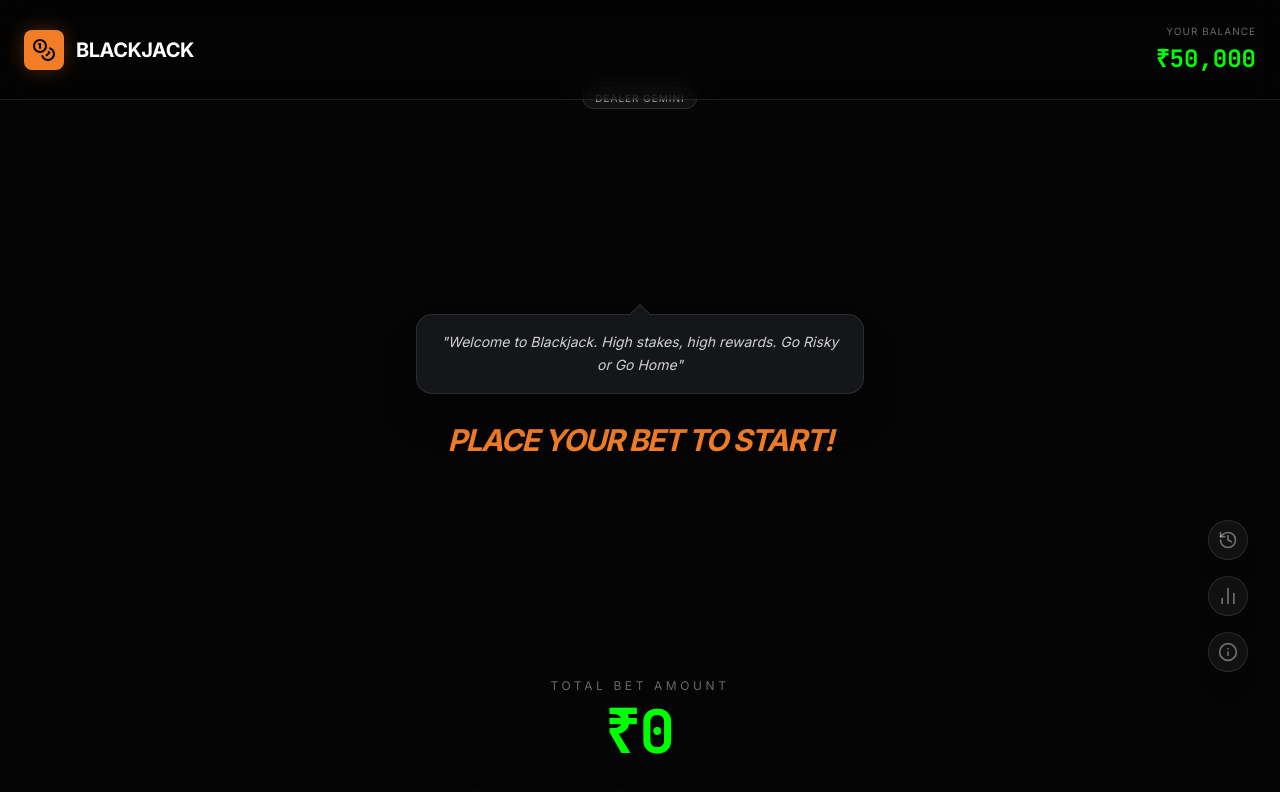
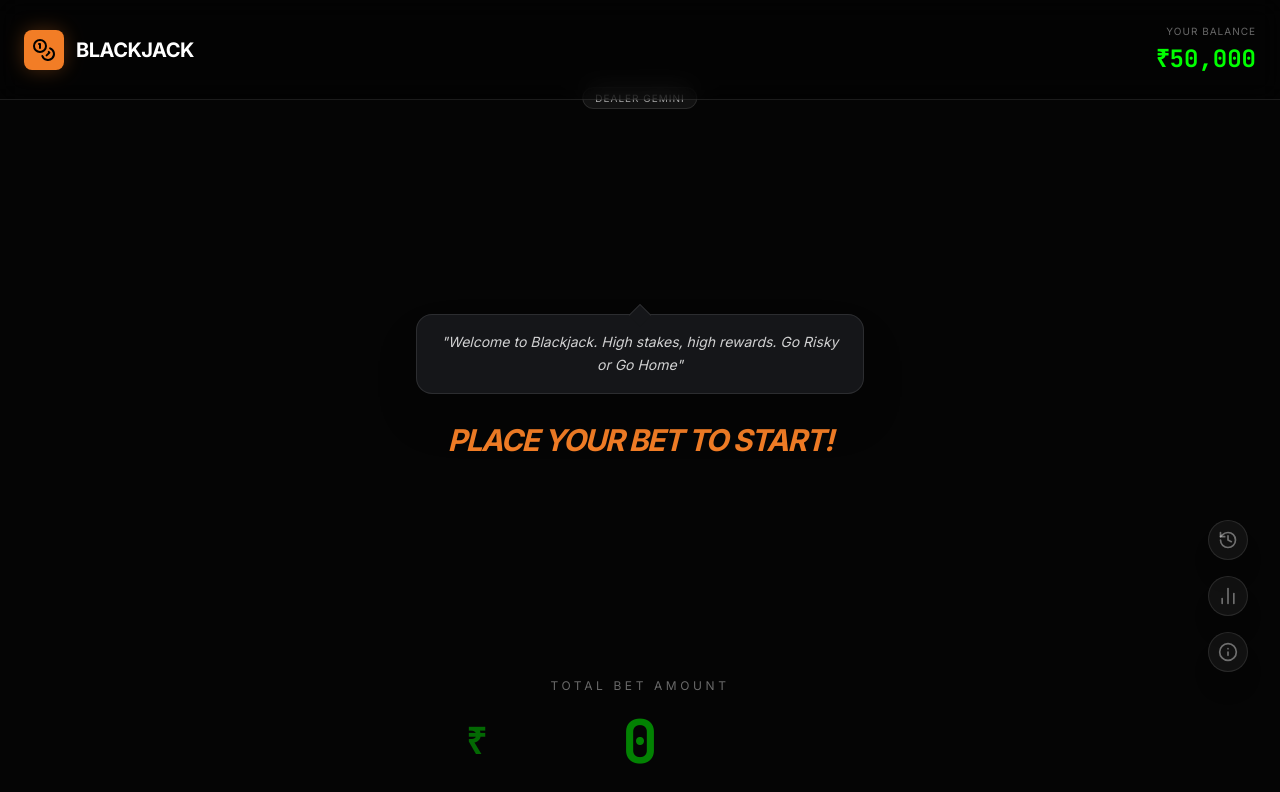
Before and after one commit to Mokshsheokand11/blackjack, a React (Vite) app: page / in a window 1280 px wide. Shown: the top 792 px of the page. Built offline with nearby package versions, Linux system fonts and the light colour scheme.

Commit message:
Manual bet input

```diff
--- a/src/App.tsx
+++ b/src/App.tsx
@@ -574,14 +574,27 @@ export default function App() {
 
             <div className="flex flex-col items-center gap-2">
               <p className="text-xs text-white/40 uppercase tracking-[0.3em]">Total Bet Amount</p>
-              <motion.p
-                key={betInput}
-                initial={{ scale: 0.8 }}
-                animate={{ scale: 1 }}
-                className="text-6xl font-mono font-bold text-[#00FF00]"
-              >
-                ₹{betInput.toLocaleString()}
-              </motion.p>
+              <div className="relative group">
+                <span className="absolute left-[-1.5rem] top-1/2 -translate-y-1/2 text-4xl font-mono font-bold text-[#00FF00]/40">₹</span>
+                <input
+                  type="number"
+                  value={betInput || ''}
+                  onChange={(e) => {
+                    const val = parseInt(e.target.value) || 0;
+                    if (val <= gameState.balance) {
+                      setBetChips(val > 0 ? [val] : []);
+                    }
+                  }}
+                  onBlur={() => {
+                    if (betInput < MIN_BET && betInput > 0) {
+                      setBetChips([MIN_BET]);
+                    }
+                  }}
+                  className="bg-transparent text-6xl font-mono font-bold text-[#00FF00] border-none outline-none text-center w-full max-w-[300px] [appearance:textfield] [&::-webkit-outer-spin-button]:appearance-none [&::-webkit-inner-spin-button]:appearance-none focus:ring-0"
+                  placeholder="0"
+                />
+                <div className="absolute bottom-0 left-0 w-full h-0.5 bg-gradient-to-r from-transparent via-[#00FF00]/20 to-transparent scale-x-0 group-focus-within:scale-x-100 transition-transform duration-500" />
+              </div>
             </div>
 
             <div className="flex flex-wrap justify-center items-center gap-4">
```
